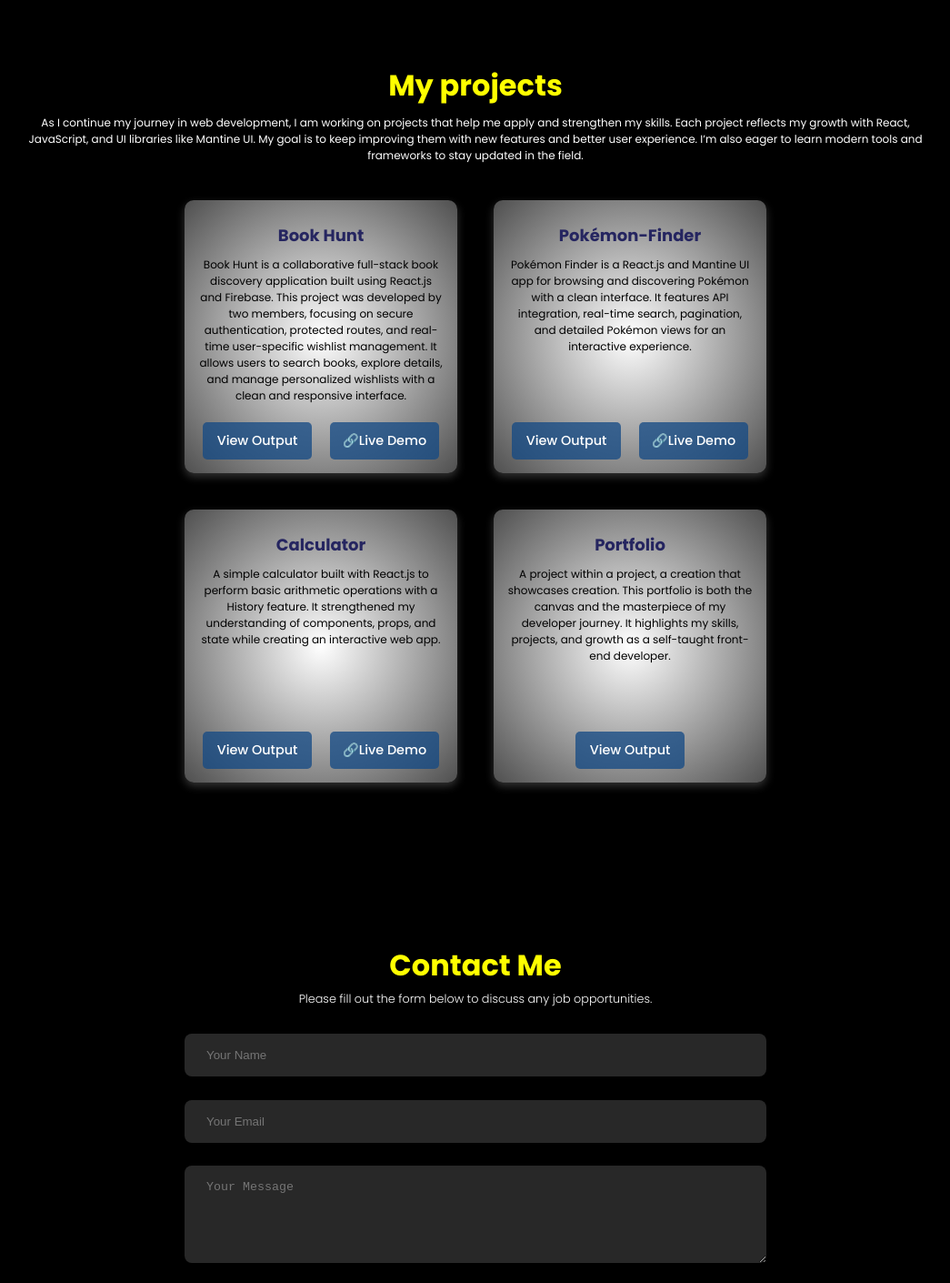
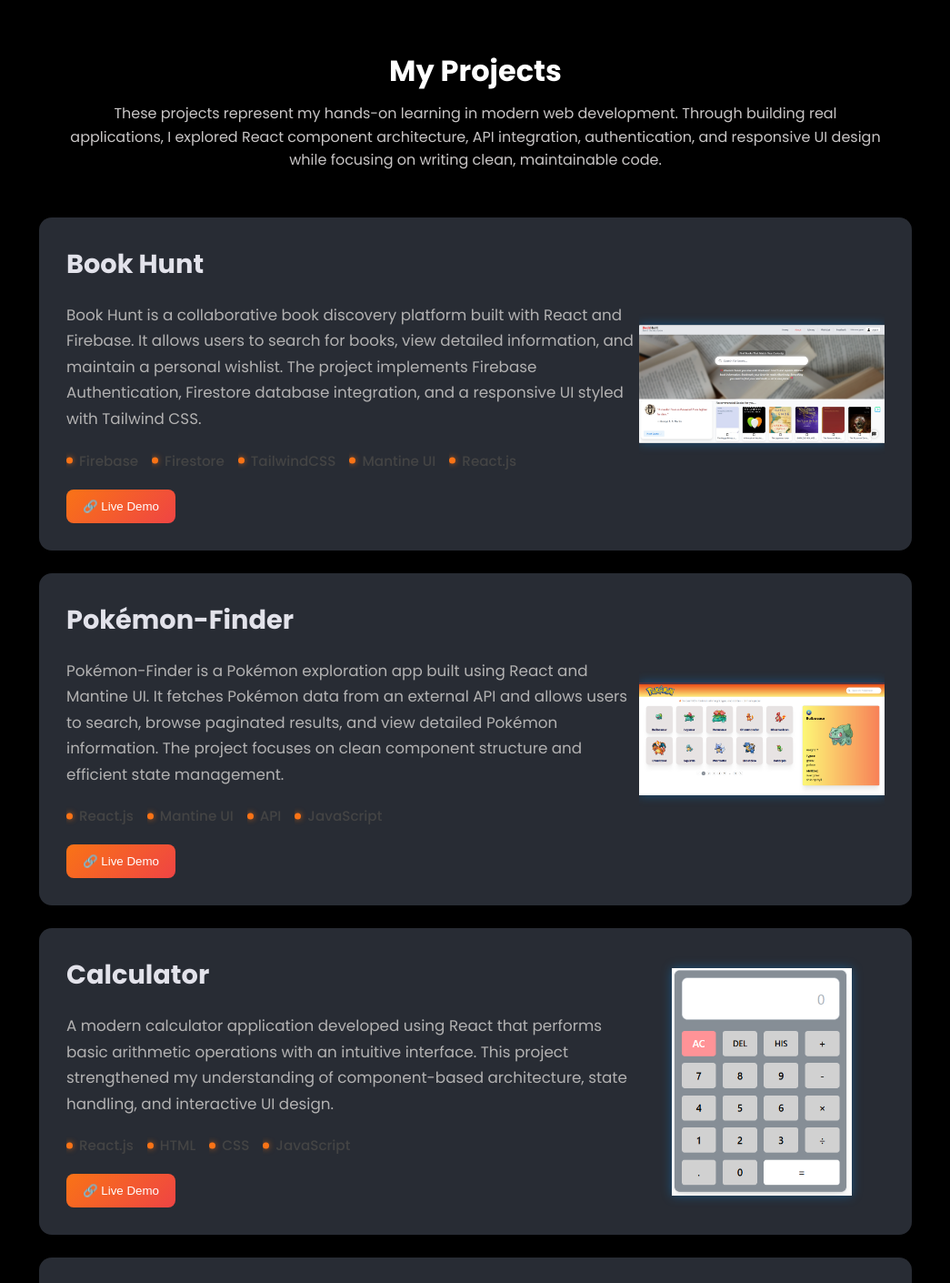
Before and after one commit to Arunthathi1705/porfolio, a React (Create React App) app: page / in a window 1280 px wide. Shown: the part 1400-2810 px from the top of the page at 91% size, without its empty margins (117-1162 px from the left). Built offline with nearby package versions, Linux system fonts and the light colour scheme.

Commit message:
update project section

```diff
--- a/package.json
+++ b/package.json
@@ -5,6 +5,7 @@
   "dependencies": {
     "@emailjs/browser": "^4.4.1",
     "cra-template": "1.2.0",
+    "framer-motion": "^12.35.2",
     "react": "^19.0.0",
     "react-dom": "^19.0.0",
     "react-scripts": "5.0.1"
--- a/src/components/Project.js
+++ b/src/components/Project.js
@@ -1,140 +1,197 @@
-import React, { useState } from 'react'
+import React from "react";
+import { motion } from "framer-motion";
 import "./../styles/Project.css";
-import calcImage from '../components/Assets/calculator.png';
-import portfolioImage from '../components/Assets/portfolio.png';
-import pokemonImage from '../components/Assets/pokemon.png';
-import bookImage from '../components/Assets/bookhunt.png';
 
+import calcImage from "../components/Assets/calculator.png";
+import portfolioImage from "../components/Assets/portfolio.png";
+import pokemonImage from "../components/Assets/pokemon.png";
+import bookImage from "../components/Assets/bookhunt.png";
 
 const Project = () => {
 
-  const [activeProject, setActiveProject] = useState(null);
-
+  const cardAnimation = {
+    hidden: { opacity: 0 },
+    visible: {
+      opacity: 1,
+      transition: { duration: 0.5 }
+    }
+  };
 
 
   return (
     <div id="Projects">
+
       <div className="projectDescription">
-        <h1>My projects</h1>
-        <p>As I continue my journey in web development, I am working on projects that help me apply and strengthen my skills. Each project reflects my growth with React, JavaScript, and UI libraries like Mantine UI. My goal is to keep improving them with new features and better user experience. I’m also eager to learn modern tools and frameworks to stay updated in the field.</p>
+        <h1>My Projects</h1>
+        <p>
+          These projects represent my hands-on learning in modern web
+          development. Through building real applications, I explored
+          React component architecture, API integration, authentication,
+          and responsive UI design while focusing on writing clean,
+          maintainable code.
+        </p>
+
       </div>
-      <div className='projectSection'>
-        <div className="projectBox">
-          <div>
+
+      <div className="projectSection">
+
+
+        <motion.div
+          className="projectBox"
+          variants={cardAnimation}
+          initial="hidden"
+          whileInView="visible"
+          viewport={{ once: true }}
+          transition={{ duration: 0.5 }}
+        >
+          <div className="leftSection">
             <h2>Book Hunt</h2>
             <p>
-              Book Hunt is a collaborative full-stack book discovery application built using React.js and Firebase.
-              This project was developed by two members, focusing on secure authentication, protected routes,
-              and real-time user-specific wishlist management. It allows users to search books, explore details,
-              and manage personalized wishlists with a clean and responsive interface.
+              Book Hunt is a collaborative book discovery platform built with
+              React and Firebase. It allows users to search for books, view
+              detailed information, and maintain a personal wishlist. The
+              project implements Firebase Authentication, Firestore database
+              integration, and a responsive UI styled with Tailwind CSS.
             </p>
+
+            <div className="techStack">
+              <span>Firebase</span>
+              <span>Firestore</span>
+              <span>TailwindCSS</span>
+              <span>Mantine UI</span>
+              <span>React.js</span>
             </div>
-          <div>
-            <div className="buttonContainer">
-              <button
-                onClick={() =>
-                  setActiveProject(activeProject === "book" ? null : "book")
-                }
-                className="blueButton"
-              >
-                {activeProject === "book" ? "✖️Close" : "View Output"}
-              </button>
-
             <a
               href="https://book-hunt-app.netlify.app/"
               target="_blank"
               rel="noopener noreferrer"
             >
-                <button className="demoButton">🔗Live Demo</button>
+              <button className="demoButton">🔗 Live Demo</button>
             </a>
           </div>
 
-            {activeProject === "book" && (
-              <img
-                src={bookImage}
-                height="180px"
-                width="240px"
-                alt="book-hunt"
-                className="projectImage"
-              />
-            )}
+          <div className="rightSection">
+            <img src={bookImage} alt="Book Hunt" className="projectImage" />
           </div>
+        </motion.div>
+
+
+        <motion.div
+          className="projectBox"
+          variants={cardAnimation}
+          initial="hidden"
+          whileInView="visible"
+          viewport={{ once: true }}
+          transition={{ duration: 0.5 }}
+        >
+          <div className="leftSection">
+            <h2>Pokémon-Finder</h2>
+            <p>
+              Pokémon-Finder is a Pokémon exploration app built using React and
+              Mantine UI. It fetches Pokémon data from an external API and
+              allows users to search, browse paginated results, and view
+              detailed Pokémon information. The project focuses on clean
+              component structure and efficient state management.
+            </p>
+
+            <div className="techStack">
+              <span>React.js</span>
+              <span>Mantine UI</span>
+              <span>API</span>
+              <span>JavaScript</span>
             </div>
 
-        <div className="projectBox">
-          <div>
-            <h2>Pokémon-Finder</h2>
-            <p>Pokémon Finder is a React.js and Mantine UI app for browsing and discovering Pokémon with a clean interface. It features API integration, real-time search, pagination, and detailed Pokémon views for an interactive experience.</p>
-          </div>
-          <div>
-            <div className="buttonContainer">
-              <button
-                onClick={() =>
-                  setActiveProject(activeProject === "pokemon" ? null : "pokemon")
-                }
-                className="blueButton"
+            <a
+              href="https://pokemon-finder-by-arunthathi.netlify.app"
+              target="_blank"
+              rel="noopener noreferrer"
             >
-                {activeProject === "pokemon" ? "✖️Close" : "View Output"}
-              </button>
-
-              <a href="https://pokemon-finder-by-arunthathi.netlify.app/" target="_blank" rel="noopener noreferrer" >
-                <button className="demoButton">🔗Live Demo</button>
+              <button className="demoButton">🔗 Live Demo</button>
             </a>
           </div>
 
-            {activeProject === "pokemon" && <img src={pokemonImage} height="160px" width="250px" alt="pokemon-finder" className='projectImage' />}
+          <div className="rightSection">
+            <img src={pokemonImage} alt="Pokemon Finder" className="projectImage" />
           </div>
+        </motion.div>
+
+
+
+        <motion.div
+          className="projectBox"
+          variants={cardAnimation}
+          initial="hidden"
+          whileInView="visible"
+          viewport={{ once: true }}
+          transition={{ duration: 0.5 }}
+        >
+          <div className="leftSection">
+            <h2>Calculator</h2>
+            <p>
+              A modern calculator application developed using React that
+              performs basic arithmetic operations with an intuitive
+              interface. This project strengthened my understanding of
+              component-based architecture, state handling, and interactive
+              UI design.
+            </p>
+
+            <div className="techStack">
+              <span>React.js</span>
+              <span>HTML</span>
+              <span>CSS</span>
+              <span>JavaScript</span>
             </div>
-        <div className="projectBox">
-          <div>
-            <h2>Calculator</h2>
-            <p className='calcDescription'>A simple calculator built with React.js to perform basic arithmetic operations with a History feature. It strengthened my understanding of components, props, and state while creating an interactive web app.</p>
-          </div>
-          <div>
-            <div className="buttonContainer">
-              <button
-                onClick={() =>
-                  setActiveProject(activeProject === "calculator" ? null : "calculator")
-                }
-                className="blueButton"
+
+            <a
+              href=" https://calculator-by-arunthathi.netlify.app"
+              target="_blank"
+              rel="noopener noreferrer"
             >
-                {activeProject === "calculator" ? "✖️Close" : "View Output"}
-              </button>
-
-              <a href="https://calculator-by-arunthathi.netlify.app/" target="_blank" rel="noopener noreferrer" >
-                <button className="demoButton">🔗Live Demo</button>
+              <button className="demoButton">🔗 Live Demo</button>
             </a>
           </div>
 
-            {activeProject === "calculator" && <img src={calcImage} alt="calculator" height="200px" width="150px" className='projectImage' />}
+          <div className="rightSection">
+            <img src={calcImage} alt="Calculator" className="projectImage" />
           </div>
+        </motion.div>
+
+
+
+        <motion.div
+          className="projectBox"
+          variants={cardAnimation}
+          initial="hidden"
+          whileInView="visible"
+          viewport={{ once: true }}
+          transition={{ duration: 0.5 }}
+        >
+          <div className="leftSection">
+            <h2>Portfolio</h2>
+            <p>
+              A personal portfolio website designed to showcase my projects,
+              technical skills, and development journey. Built with React and
+              modern CSS, the website focuses on responsive design, smooth
+              animations, and clean visual presentation.
+            </p>
+
+            <div className="techStack">
+              <span>React.js</span>
+              <span>HTML</span>
+              <span>CSS</span>
+              <span>JavaScript</span>
             </div>
-
-        <div className="projectBox">
-          <div>
-            <h2>Portfolio</h2>
-            <p>A project within a project, a creation that showcases creation. This portfolio is both the canvas and the masterpiece of my developer journey. It highlights my skills, projects, and growth as a self-taught front-end developer.</p>
-          </div>
-          <div>
-            <div className="buttonContainer">
-              <button
-                onClick={() =>
-                  setActiveProject(activeProject === "portfolio" ? null : "portfolio")
-                }
-                className="blueButton"
-              >
-                {activeProject === "portfolio" ? "✖️Close" : "View Output"}
-              </button>
 
           </div>
 
-            {activeProject === "portfolio" && <img src={portfolioImage} height="200px" width="150px" alt="portfolio" className='projectImage' />}
+          <div className="rightSection">
+            <img src={portfolioImage} alt="Portfolio" className="projectImage" />
+          </div>
+        </motion.div>
+
       </div>
     </div>
-      </div>
-    </div>
+  );
+};
 
-  )
-}
-
-export default Project
+export default Project;
--- a/src/styles/Project.css
+++ b/src/styles/Project.css
@@ -1,147 +1,174 @@
-* {
-    margin: 0;
-    padding: 0;
-    box-sizing: border-box;
+#Projects {
+    background-color: black;
+    min-height: 100vh;
+    width: 100%;
+    display: flex;
+    flex-direction: column;
+    align-items: center;
+    padding: 20px 0;
     overflow-x: hidden;
 }
 
 
-#Projects {
-    background-color: black;
-    min-height: calc(100vh - 3rem);
-    width: 100vw;
-    overflow: hidden;
-    display: flex;
-    flex-direction: column;
-    align-items: center;
-    justify-content: center;
-    color: white;
-
-}
-
 .projectDescription {
-    display: flex;
-    flex-direction: column;
-    justify-content: center;
-    align-items: center;
-    padding: 20px;
+    width: 70%;
     text-align: center;
-    width: 80%;
-    max-width: 100vw;
+    color: rgb(200, 197, 197);
+    margin-bottom: 50px;
 }
 
 .projectDescription h1 {
-    display: block;
-    color: yellow;
-    padding-top: 1rem;
-    padding-bottom: 0.5rem;
+    margin-bottom: 10px;
+    color: white;
 }
 
 .projectDescription p {
-    font-size: 0.75rem;
-    font-weight: 400;
-
-}
-
-.projectSection {
-    width: 100%;
-    max-width: 800px;
-    margin: 0 auto;
-    padding: 20px;
-    display: grid;
-    grid-template-columns: repeat(2, 300px);
-    justify-content: center;
-    gap: 40px;
-    align-items: start;
+    font-size: 1rem;
+    line-height: 1.6;
 }
 
 
 
-.projectBox h2 {
-    padding: 10px;
-    color: rgb(37, 37, 96);
-}
-
-.projectBox {
-    background-image: radial-gradient(white, rgb(79, 79, 79));
-    color: black;
-    width: 300px;
-    min-height: 300px;
-    padding: 15px;
-    border-radius: 10px;
-    box-shadow: 0px 4px 10px rgba(255, 255, 255, 0.2);
-    text-align: center;
-    font-size: 0.75rem;
-
+.projectSection {
+    width: 100%;
     display: flex;
     flex-direction: column;
-    justify-content: space-between;
-}
-
-
-
-.buttonContainer {
-    display: flex;
-    justify-content: center;
     align-items: center;
-    gap: 20px;
-    max-width: 100%;
-    flex-wrap: wrap;
-    margin-top: 15px;
-
-}
-
-
-.projectBox button {
-    display: flex;
-    align-items: center;
-    justify-content: center;
-    font-size: 0.9rem;
-    min-width: 120px;
-    color: white;
-    border: none;
-    border-radius: 5px;
-    cursor: pointer;
+    gap: 25px;
 }
 
 
 
 
-.blueButton,
-.demoButton {
-    font-family: "poppins";
-    font-weight: 500;
-    padding: 10px 13px;
-    background: #134984c1;
-}
-
-.blueButton:hover,
-.demoButton:hover {
-    background-color: #11365f;
-}
-
-.buttonContainer a {
-    text-decoration: none;
-}
-
-.projectBox button img {
-    width: 30px;
-    height: 30px;
+.projectBox {
+    width: 75%;
+    min-height: 300px;
+    background: #282c34;
+    border-radius: 14px;
+    display: flex;
+    justify-content: space-between;
+    padding: 30px;
+    box-shadow: 0 10px 25px rgba(0, 0, 0, 0.1);
 }
 
 
-.projectImage {
-    object-fit: contain;
-    margin-top: 20px;
+
+.leftSection {
+    width: 70%;
+    display: flex;
+    flex-direction: column;
+    justify-content: center;
+    gap: 20px;
 }
 
-.calcDescription {
-    margin-bottom: 30px;
+.leftSection h2 {
+    font-size: 1.8rem;
+    color: rgb(226, 226, 234);
+}
+
+.leftSection p {
+    font-size: 1.05rem;
+    line-height: 1.7;
+    color: #b3b2b2;
 }
 
 
-@media screen and (max-width: 990px) {
-    .projectSection {
-        grid-template-columns: 1fr;
+
+.rightSection {
+    width: 30%;
+    display: flex;
+    align-items: center;
+    justify-content: center;
+    background: none;
+    box-shadow: none;
+    border: none;
+}
+
+
+
+
+.projectImage {
+    width: 100%;
+    max-width: 280px;
+    height: 250px;
+    object-fit: contain;
+    filter: drop-shadow(0 0 6px rgba(0, 150, 255, 0.35));
+}
+
+
+
+.demoButton {
+    padding: 11px 18px;
+    border: none;
+    border-radius: 8px;
+    color: white;
+    font-weight: 500;
+    cursor: pointer;
+    background: linear-gradient(135deg, #f97316, #ef4444);
+    transition: 0.3s;
+}
+
+.demoButton:hover {
+    transform: translateY(-2px);
+    box-shadow: 0 8px 18px rgba(0, 0, 0, 0.2);
+}
+
+
+.techStack {
+    display: flex;
+    flex-wrap: wrap;
+    gap: 15px;
+    font-size: 0.95rem;
+    color: #444;
+}
+
+
+
+.techStack span {
+    position: relative;
+    padding-left: 14px;
+    font-weight: 500;
+}
+
+.techStack span::before {
+    content: "";
+    position: absolute;
+    left: 0;
+    top: 50%;
+    transform: translateY(-50%);
+    width: 7px;
+    height: 7px;
+    background: #f97316;
+    box-shadow: 0 0 6px rgba(249, 115, 22, 0.7);
+
+    border-radius: 50%;
+}
+
+
+/* MOBILE */
+
+@media screen and (max-width:900px) {
+
+
+
+    .projectBox {
+        flex-direction: column;
+        height: auto;
+        width: 90%;
+        gap: 20px;
     }
+
+    .leftSection {
+        width: 100%;
+    }
+
+    .rightSection {
+        width: 100%;
+    }
+
+    .projectImage {
+        width: 220px;
+        height: 220px;
+    }
+
 }
```
Also changed, not shown: 1 other file (tests, documents, lock files or other folders). Lines whose indentation alone changed are shown as unchanged.
